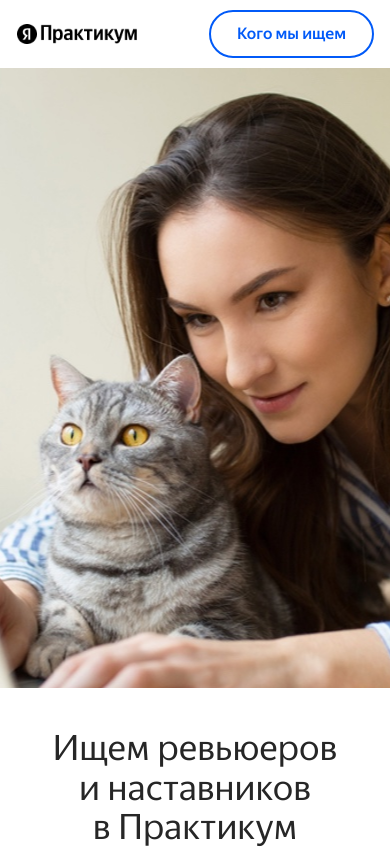
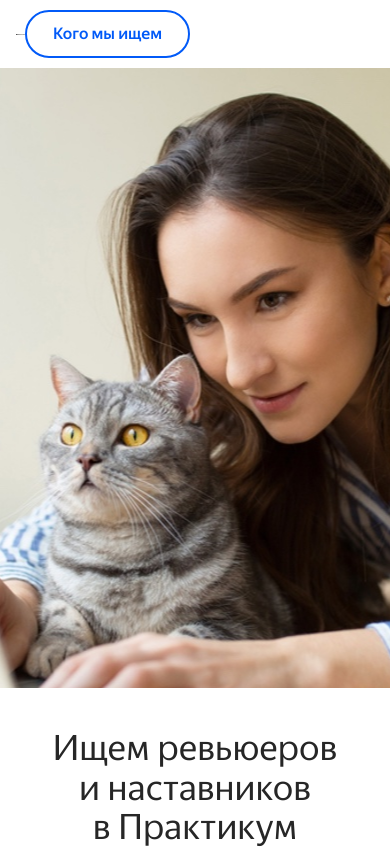
Before and after one commit to ViktorPekin/Yandex-Hr-job, a React (Create React App) app: page / in a window 390 px wide. Shown: the top 848 px of the page. Built offline with nearby package versions, Linux system fonts and the light colour scheme.

Commit message:
Update first

```diff
--- a/src/components/header/header.css
+++ b/src/components/header/header.css
@@ -1,4 +1,10 @@
 .header {
+  position: fixed;
+  left: 0;
+  top: 0;
+  z-index: 5;
+  background-color: white;
+  width: calc(100% - 108px - 108px);
   padding: 0 108px;
   min-height: 84px;
   display: flex;
--- a/src/components/main/first/first.css
+++ b/src/components/main/first/first.css
@@ -1,4 +1,5 @@
 .first {
+  margin-top: 84px;
   position: relative;
   height: 700px;
   width: 100%;
@@ -345,6 +346,7 @@
 
 @media screen and (max-width: 550px) {
   .first {
+    margin-top: 68px;
     background-position: 61% 0;
   }
 
```
